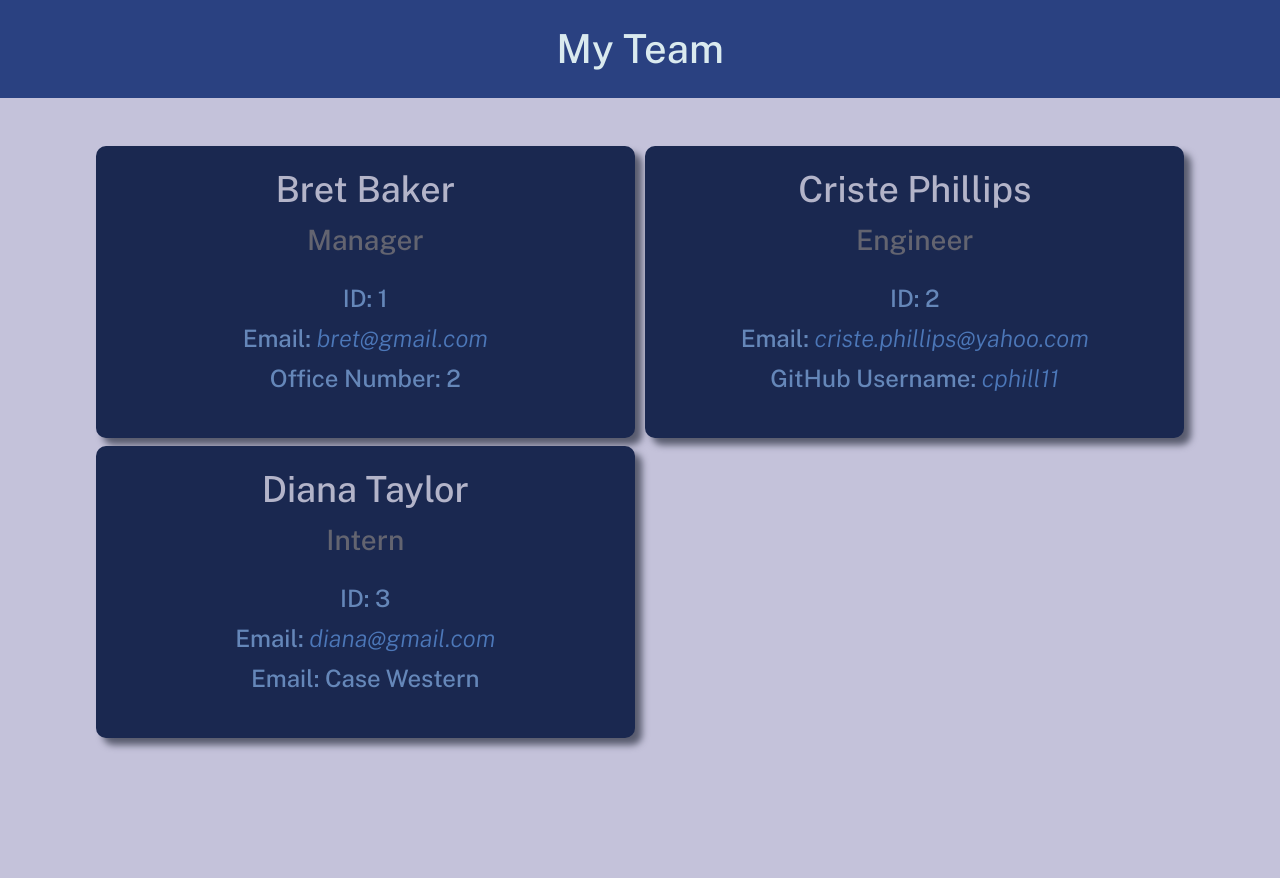
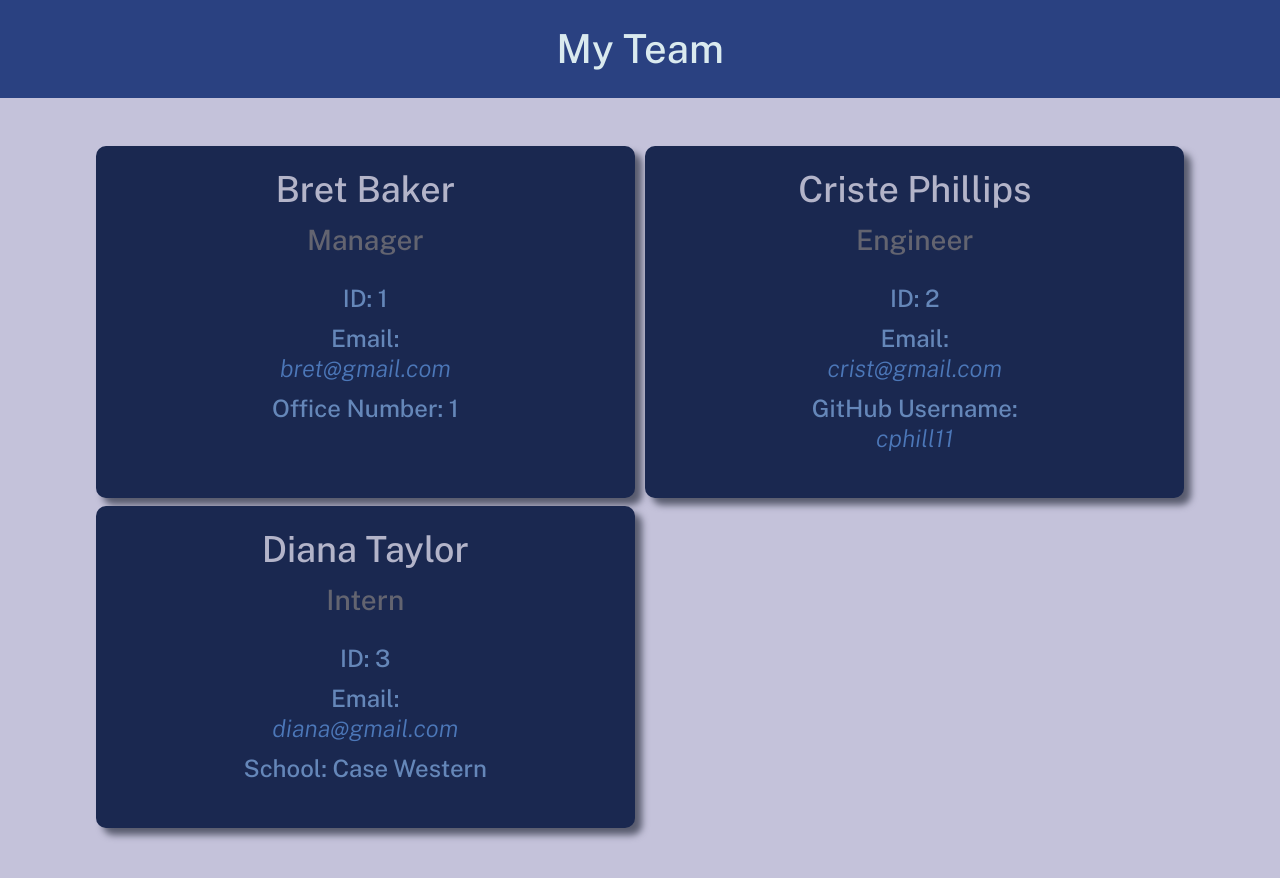
Before and after one commit to cphill11/team-profile-generator, a website: page src/newHTML.html in a window 1280 px wide. Before the commit the page ends 800 px from the top, so only its background shows below. Drawn offline with nearby package versions, Linux system fonts and the light colour scheme.

Commit message:
media flex sorted

```diff
--- a/src/newHTML.html
+++ b/src/newHTML.html
@@ -29,11 +29,13 @@
           <div class="col-12 col-md-6 mb-2 bg-dark text-light p-3 flex-column" id="employee-card">
             <h2 class="employee-item-title text-light" id="employee-name">Bret Baker</h3>
             <h3 class="employee-item-title text-light" id="employee-title">Manager</h3>
+            <div>
               <div class="col-12 col-md-6 mb-2 text-light p-3 flex-column">
                 <h4 class="employee-item-title text-primary">ID: 1</h4>
-            <h4 class="employee-item-title text-primary">Email:
+                <h4 class="employee-item-title text-primary flex-column">Email:
                   <a href="mailto:bret@gmail.com">bret@gmail.com</a></h4>
-            <h4 class="employee-item-title text-primary">Office Number: 2</h4>
+                <h4 class="employee-item-title text-primary flex-column">Office Number: 1</h4>
+              </div>
             </div>
           </div>
 
@@ -42,12 +44,14 @@
           <div class="col-12 col-md-6 mb-2 bg-dark text-light p-3 flex-column" id="employee-card">
             <h2 class="employee-item-title text-light" id="employee-name">Criste Phillips</h3>
             <h3 class="employee-item-title text-light" id="employee-title">Engineer</h3>
+            <div>
               <div class="col-12 col-md-6 mb-2 p-3 flex-column">
                 <h4 class="employee-item-title text-primary">ID: 2</h4>
-            <h4 class="employee-item-title text-primary">Email:
-            <a href="mailto:criste.phillips@yahoo.com">criste.phillips@yahoo.com</a></h4>
-            <h4 class="employee-item-title text-primary">GitHub Username:
+                <h4 class="employee-item-title text-primary flex-column">Email:
+                  <a href="mailto:crist@gmail.com">crist@gmail.com</a></h4>
+                <h4 class="employee-item-title text-primary flex-column">GitHub Username:
                   <a href="https://github.com/cphill11" target="_blank">cphill11</a></h4>
+              </div>
             </div>
           </div>
 
@@ -56,11 +60,13 @@
            <div class="col-12 col-md-6 mb-2 bg-dark text-light p-3 flex-column" id="employee-card">
              <h2 class="employee-item-title text-light" id="employee-name">Diana Taylor</h3>
              <h3 class="employee-item-title text-light" id="employee-title">Intern</h3>
+             <div>
               <div class="col-12 col-md-6 mb-2 p-3 flex-column">
                 <h4 class="employee-item-title text-primary">ID: 3</h4>
-             <h4 class="employee-item-title text-primary">Email:
+                <h4 class="employee-item-title text-primary flex-column">Email:
                   <a href="mailto:diana@gmail.com">diana@gmail.com</a></h4>
-             <h4 class="employee-item-title text-primary">Email: Case Western</h4>
+                <h4 class="employee-item-title text-primary flex-column">School: Case Western</h4>
+              </div>
             </div>
            </div>
 
--- a/src/style.css
+++ b/src/style.css
@@ -100,6 +100,8 @@
 #employee-card {
   box-shadow:#585b6e 7px 7px 7px;
   border-radius: 10px;
+  display: flex;
+  flex-wrap: wrap;
 }
 
 #employee-name {
```
Also changed, not shown: src/page-template.js (+16 -8 lines), assets/images/screenshot2.png. Lines whose indentation alone changed are shown as unchanged.
